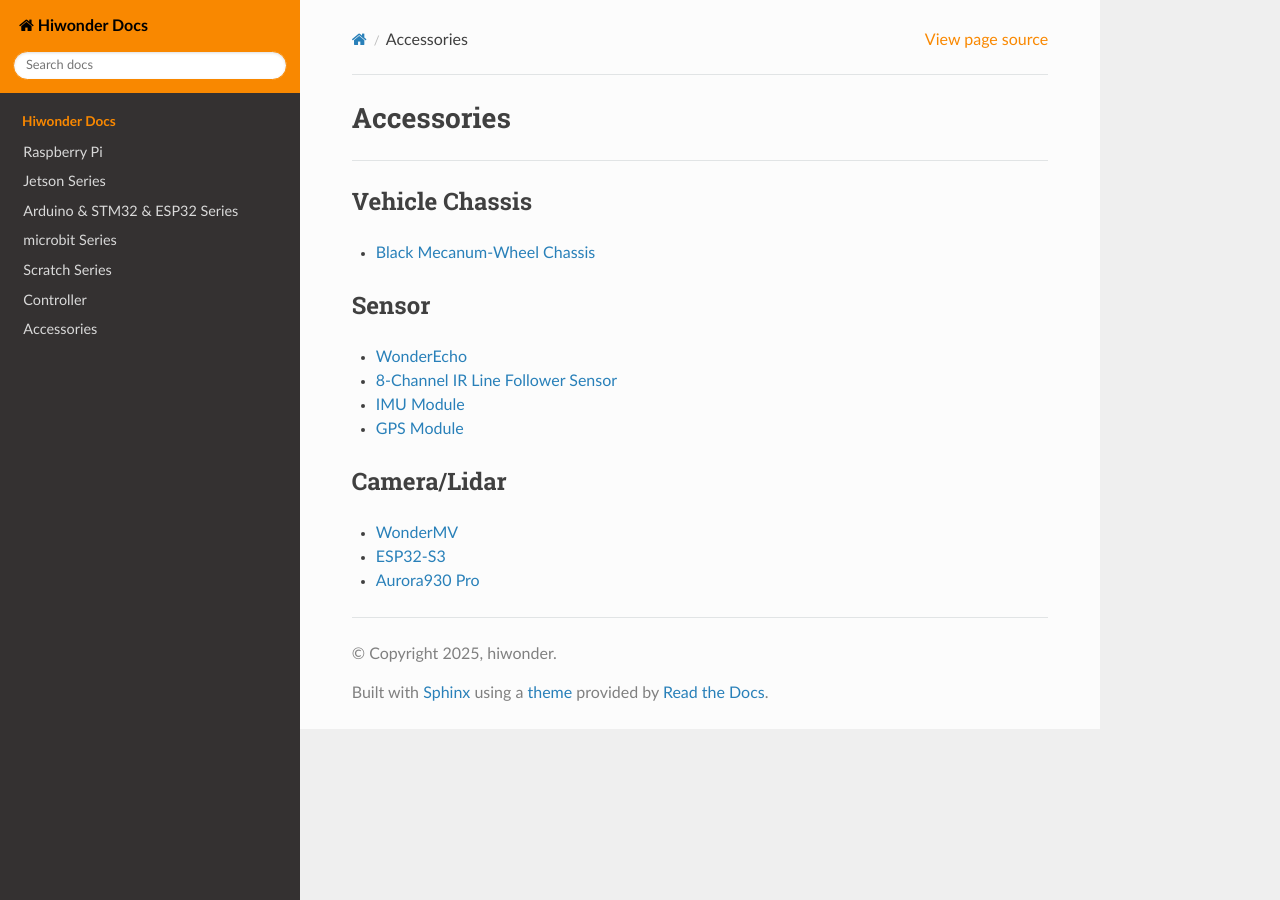
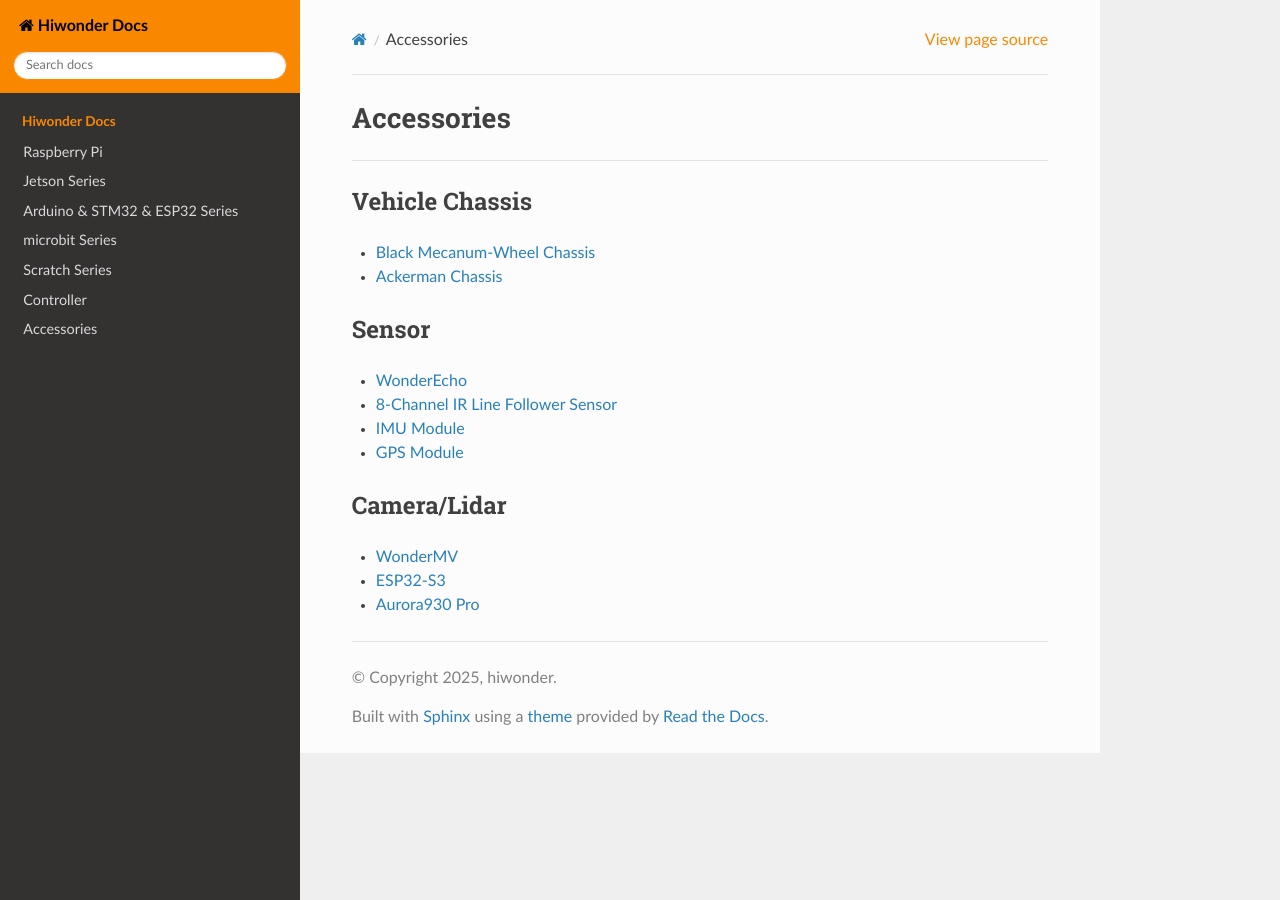
Before and after one commit to Hiwonder-docs/Hiwonder-docs, a Sphinx documentation site: the page built from source/accessories/index.md, in a window 1280 px wide. Built offline with Sphinx 7.4.7 and the Read the Docs theme 3.1.0, drawn with Linux system fonts in a browser that asks for light colours.

Commit message:
Ackerman Chassis 3

```diff
--- a/source/accessories/index.md
+++ b/source/accessories/index.md
@@ -4,6 +4,7 @@
 ### Vehicle Chassis
 
 * [Black Mecanum-Wheel Chassis](https://docs.hiwonder.com/projects/Black-Mecanum-Wheel-Chassis/en/latest/)
+* [Ackerman Chassis](https://docs.hiwonder.com/projects/Ackermann-Chassis/en/latest/)
 
 ### Sensor
 
```
